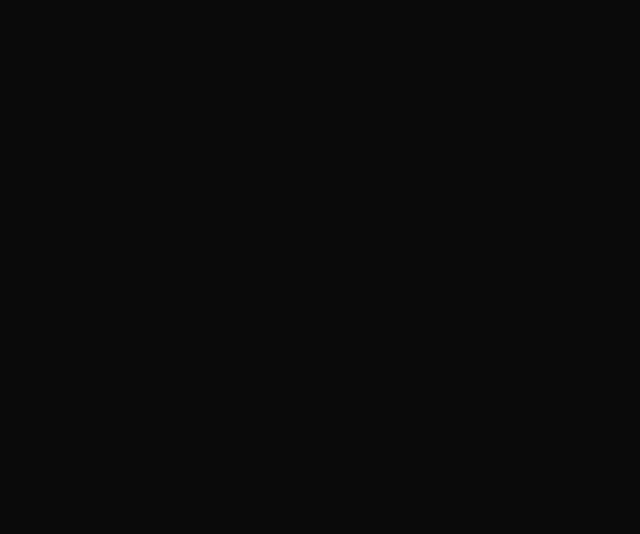
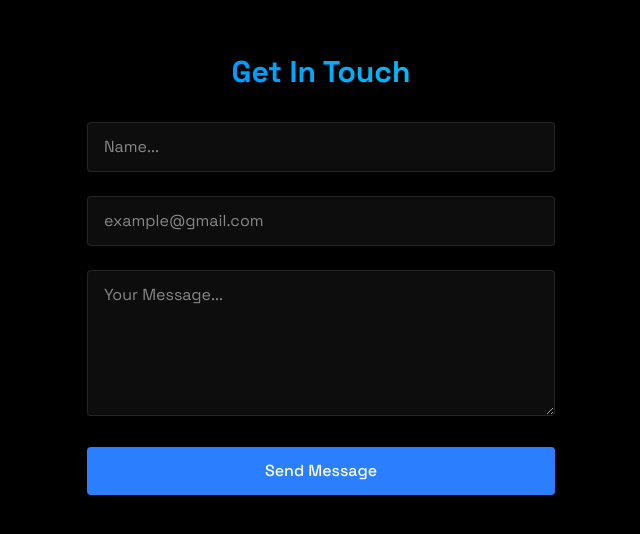
Before and after one commit to sartajhajam/portfolio-, a React (Vite) app: page / in a window 1280 px wide. Shown: the part 2650-3184 px from the top of the page, without its empty margins (319-959 px from the left). Before the commit the page ends 2556 px from the top, so only its background shows below. Built offline with nearby package versions, Linux system fonts and the light colour scheme.

Commit message:
added final_changes

```diff
--- a/package.json
+++ b/package.json
@@ -10,6 +10,7 @@
     "preview": "vite preview"
   },
   "dependencies": {
+    "@emailjs/browser": "^4.4.1",
     "@tailwindcss/vite": "^4.1.4",
     "emailjs-com": "^3.2.0",
     "react": "^19.0.0",
--- a/src/App.jsx
+++ b/src/App.jsx
@@ -7,8 +7,10 @@ import { MobileMenu } from './components/MobileMenu'
 import { Home } from './components/sections/Home'
 import { About } from './components/sections/About'
 import { Projects } from './components/sections/Projects'
+import { Contact } from './components/sections/Contact'
 
 import "./index.css"
+
 
 function App() {
   const [isLoaded , setIsLoaded] = useState(false);
@@ -26,6 +28,7 @@ function App() {
         <Home />
         <About />
         <Projects />
+        <Contact />
       </div>
     </>
   )
--- a/src/components/sections/Contact.jsx
+++ b/src/components/sections/Contact.jsx
@@ -1,6 +1,6 @@
 import { useState } from "react";
 import { RevealOnScroll } from "../RevealOnScroll";
-import emailjs from "emailjs-com";
+import emailjs from '@emailjs/browser';
 
 export const Contact = () => {
   const [formData, setFormData] = useState({
@@ -12,6 +12,8 @@ export const Contact = () => {
   const handleSubmit = (e) => {
     e.preventDefault();
 
+    emailjs.init(import.meta.env.VITE_PUBLIC_KEY);
+
     emailjs
       .sendForm(
         import.meta.env.VITE_SERVICE_ID,
@@ -19,7 +21,7 @@ export const Contact = () => {
         e.target,
         import.meta.env.VITE_PUBLIC_KEY
       )
-      .then((result) => {
+      .then(() => {
         alert("Message Sent!");
         setFormData({ name: "", email: "", message: "" });
       })
```
Also changed, not shown: 2 other files (tests, documents, lock files or other folders).
